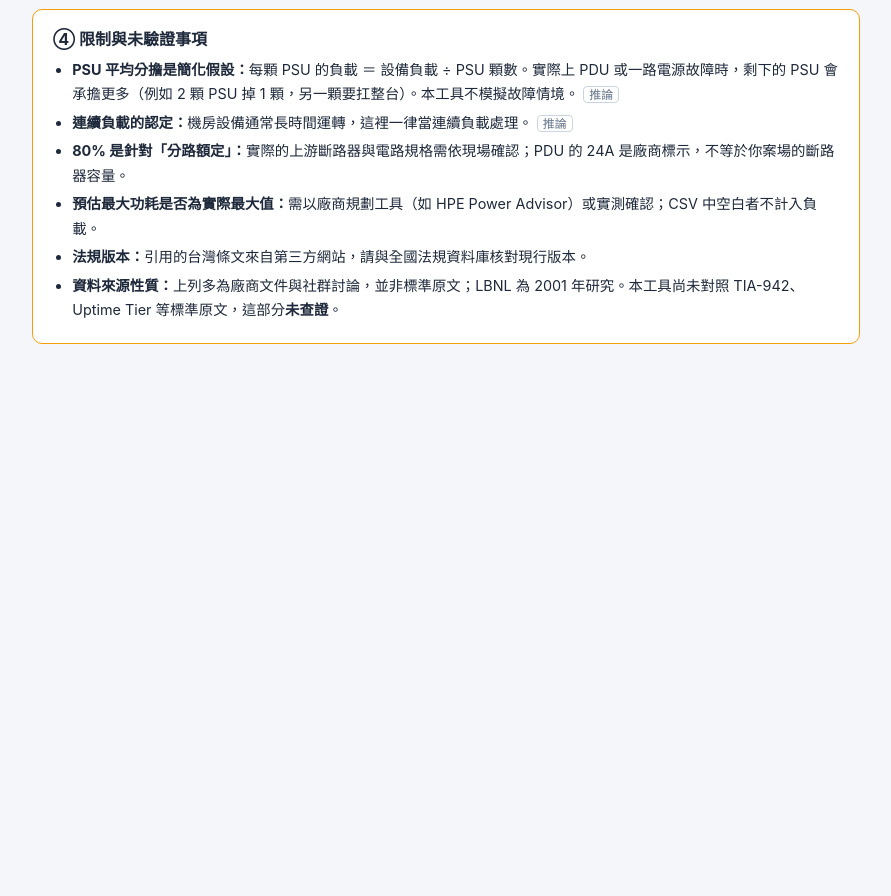
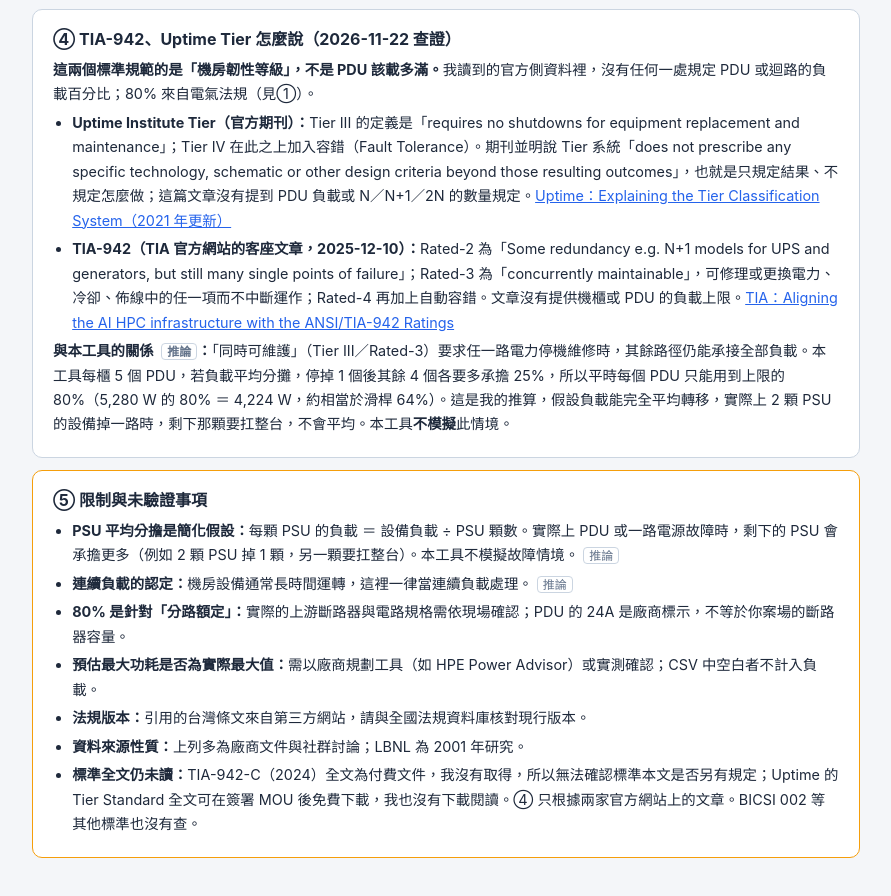
Before and after one commit to lushinshang/rack-diagram, a plain HTML site: page index.html in a window 1280 px wide. Shown: the part 1470-2366 px from the top of the page, without its empty margins (194-1085 px from the left). Before the commit the page ends 1874 px from the top, so only its background shows below. Drawn offline with Linux system fonts and the light colour scheme.

Commit message:
docs: 入口頁新增 TIA-942／Uptime Tier 查證結果
- 新增區塊「TIA-942、Uptime Tier 怎麼說」：兩者規範機房韌性等級，
  所讀官方側文章未規定 PDU 負載百分比；附原文引用與連結
- 說明「同時可維護」與每櫃 5 個 PDU 的關係（標示為推論，工具不模擬故障情境）
- 移除「未查證」，改為如實說明：TIA-942-C 全文為付費、Uptime Tier Standard 需簽 MOU 下載，兩者全文均未讀

Co-Authored-By: Claude Sonnet 5.5 <noreply@anthropic.com>

```diff
--- a/index.html
+++ b/index.html
@@ -95,15 +95,26 @@
     <p><strong>PSU 額定功率（最保守）：</strong>HP 的資料提到，部分地區的大型機房依法可能必須以 PSU 最大輸出（銘牌）規劃迴路。若你的契約或規範有這類要求，請使用「額定功率」頁。</p>
   </div>
 
+  <div class="ref">
+    <h3>④ TIA-942、Uptime Tier 怎麼說（2026-11-22 查證）</h3>
+    <p><strong>這兩個標準規範的是「機房韌性等級」，不是 PDU 該載多滿。</strong>我讀到的官方側資料裡，沒有任何一處規定 PDU 或迴路的負載百分比；80% 來自電氣法規（見①）。</p>
+    <ul>
+      <li><strong>Uptime Institute Tier（官方期刊）：</strong>Tier III 的定義是「requires no shutdowns for equipment replacement and maintenance」；Tier IV 在此之上加入容錯（Fault Tolerance）。期刊並明說 Tier 系統「does not prescribe any specific technology, schematic or other design criteria beyond those resulting outcomes」，也就是只規定結果、不規定怎麼做；這篇文章沒有提到 PDU 負載或 N／N+1／2N 的數量規定。<a href="https://journal.uptimeinstitute.com/?p=3737" target="_blank" rel="noopener">Uptime：Explaining the Tier Classification System（2021 年更新）</a></li>
+      <li><strong>TIA-942（TIA 官方網站的客座文章，2025-12-10）：</strong>Rated-2 為「Some redundancy e.g. N+1 models for UPS and generators, but still many single points of failure」；Rated-3 為「concurrently maintainable」，可修理或更換電力、冷卻、佈線中的任一項而不中斷運作；Rated-4 再加上自動容錯。文章沒有提供機櫃或 PDU 的負載上限。<a href="https://tiaonline.org/aligning-the-ai-high-performance-computing-infrastructure-with-the-ansi-tia-942-ratings-resilience-model/" target="_blank" rel="noopener">TIA：Aligning the AI HPC infrastructure with the ANSI/TIA-942 Ratings</a></li>
+    </ul>
+    <p><strong>與本工具的關係 <span class="tag-me">推論</span>：</strong>「同時可維護」（Tier III／Rated-3）要求任一路電力停機維修時，其餘路徑仍能承接全部負載。本工具每櫃 5 個 PDU，若負載平均分攤，停掉 1 個後其餘 4 個各要多承擔 25%，所以平時每個 PDU 只能用到上限的 80%（5,280 W 的 80% ＝ 4,224 W，約相當於滑桿 64%）。這是我的推算，假設負載能完全平均轉移，實際上 2 顆 PSU 的設備掉一路時，剩下那顆要扛整台，不會平均。本工具<strong>不模擬</strong>此情境。</p>
+  </div>
+
   <div class="ref warn-box">
-    <h3>④ 限制與未驗證事項</h3>
+    <h3>⑤ 限制與未驗證事項</h3>
     <ul>
       <li><strong>PSU 平均分擔是簡化假設：</strong>每顆 PSU 的負載 ＝ 設備負載 ÷ PSU 顆數。實際上 PDU 或一路電源故障時，剩下的 PSU 會承擔更多（例如 2 顆 PSU 掉 1 顆，另一顆要扛整台）。本工具不模擬故障情境。<span class="tag-me">推論</span></li>
       <li><strong>連續負載的認定：</strong>機房設備通常長時間運轉，這裡一律當連續負載處理。<span class="tag-me">推論</span></li>
       <li><strong>80% 是針對「分路額定」：</strong>實際的上游斷路器與電路規格需依現場確認；PDU 的 24A 是廠商標示，不等於你案場的斷路器容量。</li>
       <li><strong>預估最大功耗是否為實際最大值：</strong>需以廠商規劃工具（如 HPE Power Advisor）或實測確認；CSV 中空白者不計入負載。</li>
       <li><strong>法規版本：</strong>引用的台灣條文來自第三方網站，請與全國法規資料庫核對現行版本。</li>
-      <li><strong>資料來源性質：</strong>上列多為廠商文件與社群討論，並非標準原文；LBNL 為 2001 年研究。本工具尚未對照 TIA-942、Uptime Tier 等標準原文，這部分<strong>未查證</strong>。</li>
+      <li><strong>資料來源性質：</strong>上列多為廠商文件與社群討論；LBNL 為 2001 年研究。</li>
+      <li><strong>標準全文仍未讀：</strong>TIA-942-C（2024）全文為付費文件，我沒有取得，所以無法確認標準本文是否另有規定；Uptime 的 Tier Standard 全文可在簽署 MOU 後免費下載，我也沒有下載閱讀。④ 只根據兩家官方網站上的文章。BICSI 002 等其他標準也沒有查。</li>
     </ul>
   </div>
 
```
